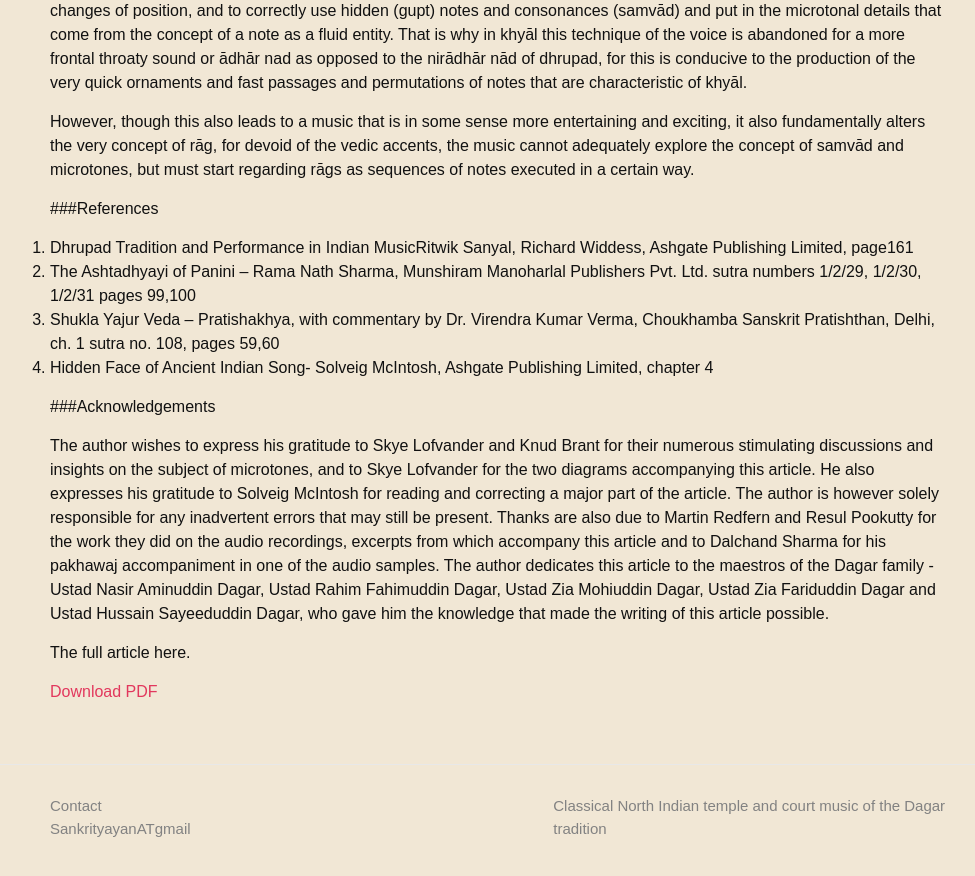
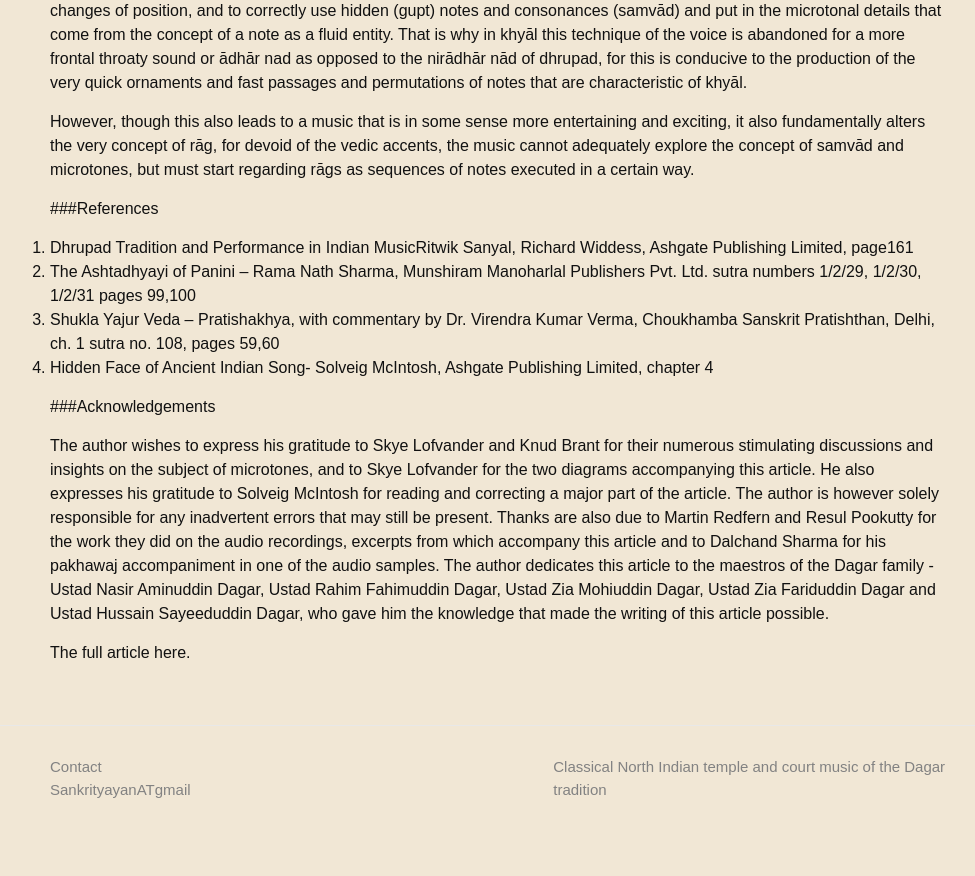
Before and after one commit to sama66/q3, a Jekyll site: the page built from _posts/2016-05-02-fundamental-concepts-of-dhrupad.markdown, in a window 1280 px wide and 900 px high, scrolled down 4379 px. Shown: the top 876 px of the window, without its empty margins (140-1115 px from the left). Built offline with Jekyll 4.4.1, drawn with Linux system fonts in a browser that asks for light colours; some web fonts are replaced.

Commit message:
download - checking md

```diff
--- a/_posts/2016-05-02-fundamental-concepts-of-dhrupad.markdown
+++ b/_posts/2016-05-02-fundamental-concepts-of-dhrupad.markdown
@@ -57,5 +57,3 @@ However, though this also leads to a music that is in some sense more entertaini
 The author wishes to express his gratitude to Skye Lofvander and Knud Brant for their numerous stimulating discussions and insights on the subject of microtones, and to Skye Lofvander for the two diagrams accompanying this article. He also expresses his gratitude to Solveig McIntosh for reading and correcting a major part of the article. The author is however solely responsible for any inadvertent errors that may still be present. Thanks are also due to Martin Redfern and Resul Pookutty for the work they did on the audio recordings, excerpts from which accompany this article and to Dalchand Sharma for his pakhawaj accompaniment in one of the audio samples. The author dedicates this article to the maestros of the Dagar family - Ustad Nasir Aminuddin Dagar, Ustad Rahim Fahimuddin Dagar, Ustad Zia Mohiuddin Dagar, Ustad Zia Fariduddin Dagar and Ustad Hussain Sayeeduddin Dagar, who gave him the knowledge that made the writing of this article possible.
 
 The full article here.
-
-<a class="download" href="http://klangzeitort.de/uploads/documentation2/Ashish%20Sankrityayan.pdf" download>Download PDF</a>
```
